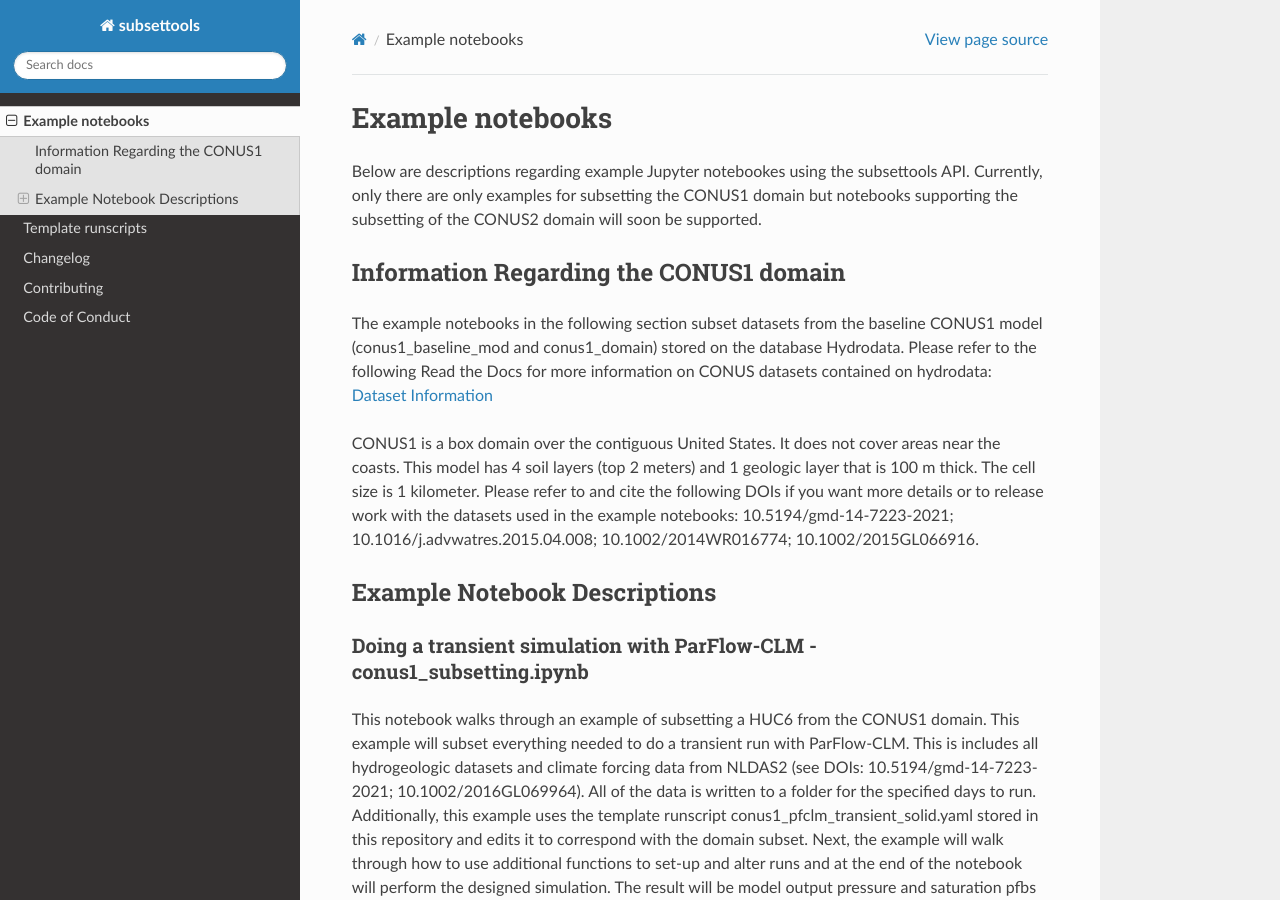
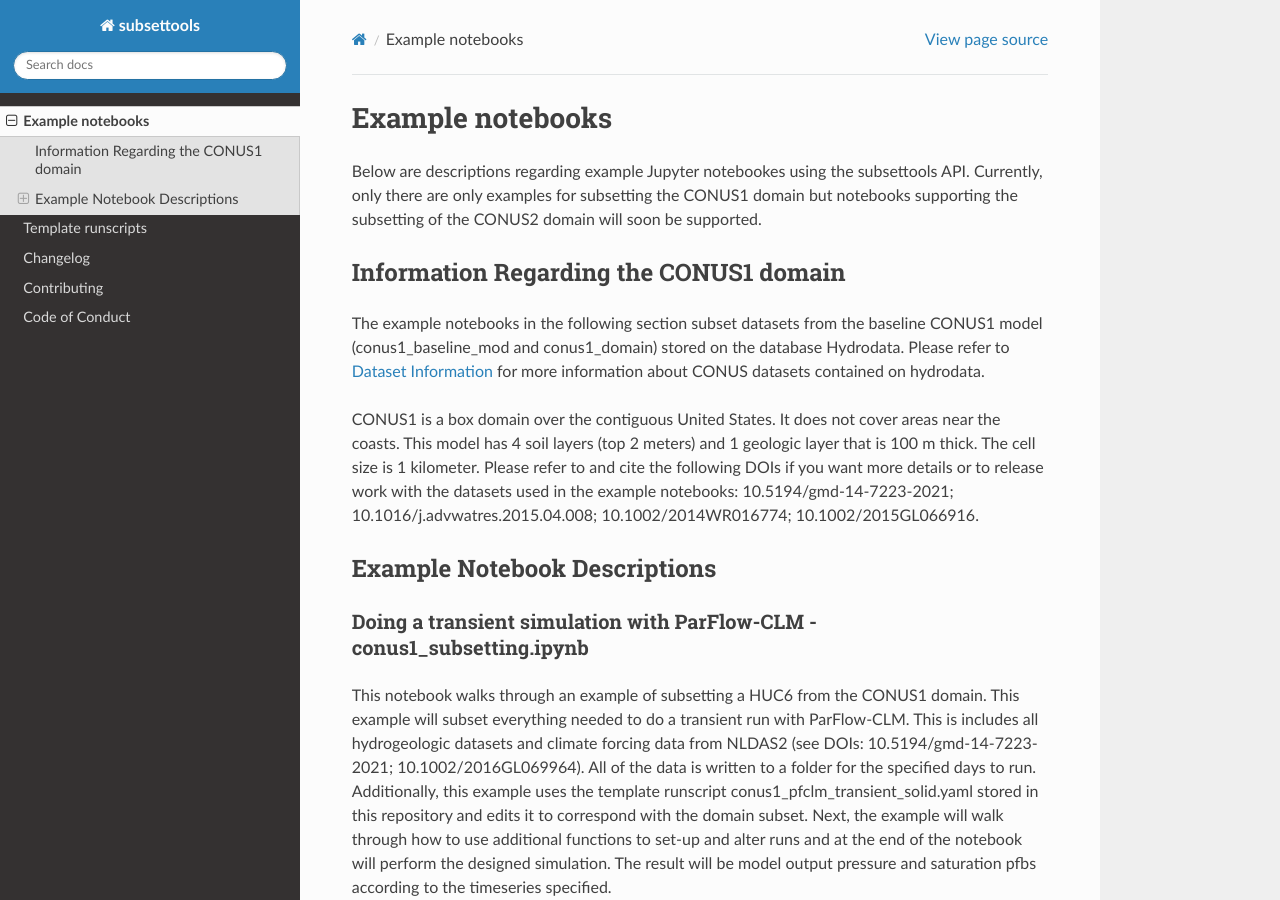
Before and after one commit to hydroframe/subsettools, a Sphinx documentation site: the page built from docs/example_notebooks/example_notebooks.md, in a window 1280 px wide and 900 px high. Built offline with Sphinx 7.4.7 and the Read the Docs theme 2.0.0, drawn with Linux system fonts in a browser that asks for light colours; pages that are not in the unit, such as notebooks, are missing from menus.

Commit message:
Update example_notebooks.md

```diff
--- a/docs/example_notebooks/example_notebooks.md
+++ b/docs/example_notebooks/example_notebooks.md
@@ -6,7 +6,7 @@ Below are descriptions regarding example Jupyter notebookes using the subsettool
 ### Information Regarding the CONUS1 domain
 
 The example notebooks in the following section subset datasets from the baseline CONUS1 model (conus1_baseline_mod and conus1_domain) stored on the database Hydrodata.
-Please refer to the following Read the Docs for more information on CONUS datasets contained on hydrodata: [Dataset Information](https://hydroframe-ml.github.io/readthedocs/tables/dataset.html)
+Please refer to [Dataset Information](https://hydroframe-ml.github.io/readthedocs/tables/dataset.html) for more information about CONUS datasets contained on hydrodata.
 
 CONUS1 is a box domain over the contiguous United States. It does not cover areas near the coasts. This model has 4 soil layers (top 2 meters) and 1 geologic layer that is 100 m thick. The cell size is 1 kilometer. Please refer to and cite the following DOIs if you want more details or to release work with the datasets used in the example notebooks: 10.5194/gmd-14-7223-2021; 10.1016/j.advwatres.2015.04.008; 10.1002/2014WR016774; 10.1002/2015GL066916.
 
```
